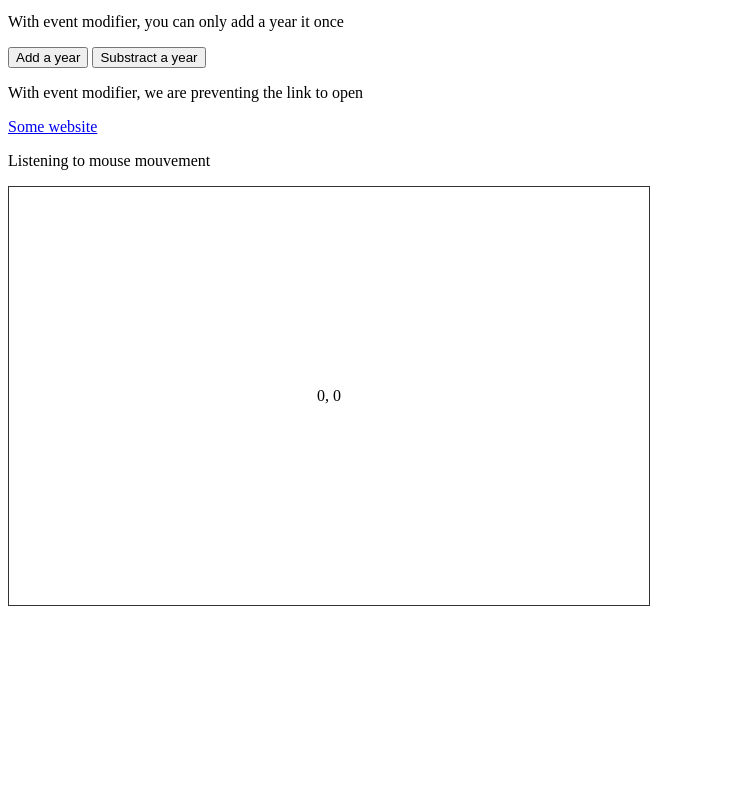
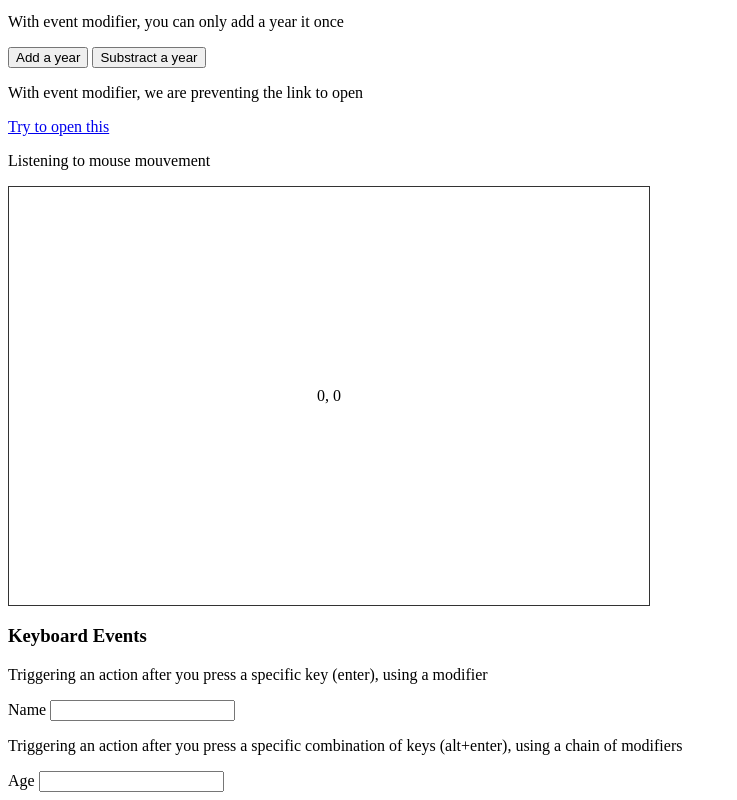
Before and after one commit to elpepebenitez/VueJSTutorial, a plain HTML site: page index.html in a window 1280 px wide. Shown: the part 507-1307 px from the top of the page, without its empty margins (0-737 px from the left). Before the commit the page ends 1121 px from the top, so only its background shows below. Drawn offline with nearby package versions, Linux system fonts and the light colour scheme.

Commit message:
Learned about keyboard events and chaining modifiers

```diff
--- a/app.js
+++ b/app.js
@@ -26,6 +26,12 @@ new Vue({
         click: function(){
             alert('You clicked me')
         },
+        logName: function(){
+            console.log('You entered your name');
+        },
+        logAge: function(){
+            console.log('You entered your age');
+        },
 	}
 
 });
--- a/index.html
+++ b/index.html
@@ -32,10 +32,21 @@
             <button v-on:click="subtract">Substract a year</button>
 
             <p>With event modifier, we are preventing the link to open</p>
-            <a v-on:click.prevent="click" href="http://www.google.com"> Some website</a>
+            <a v-on:click.prevent="click" href="http://www.google.com"> Try to open this</a>
 
             <p>Listening to mouse mouvement</p>
             <div id="canvas" v-on:mousemove="updateXY"> {{x}}, {{y}} </div>
+
+            <h3>Keyboard Events</h3>
+
+            <p>Triggering an action after you press a specific key (enter), using a modifier</p>
+            <label>Name</label>
+            <input type="text" v-on:keyup.enter="logName">
+            <p>Triggering an action after you press a specific combination of keys (alt+enter), using a chain of modifiers</p>
+            <label>Age</label>
+            <input type="text" v-on:keyup.alt.enter="logAge">
+
+
         </div>
 
 
```
